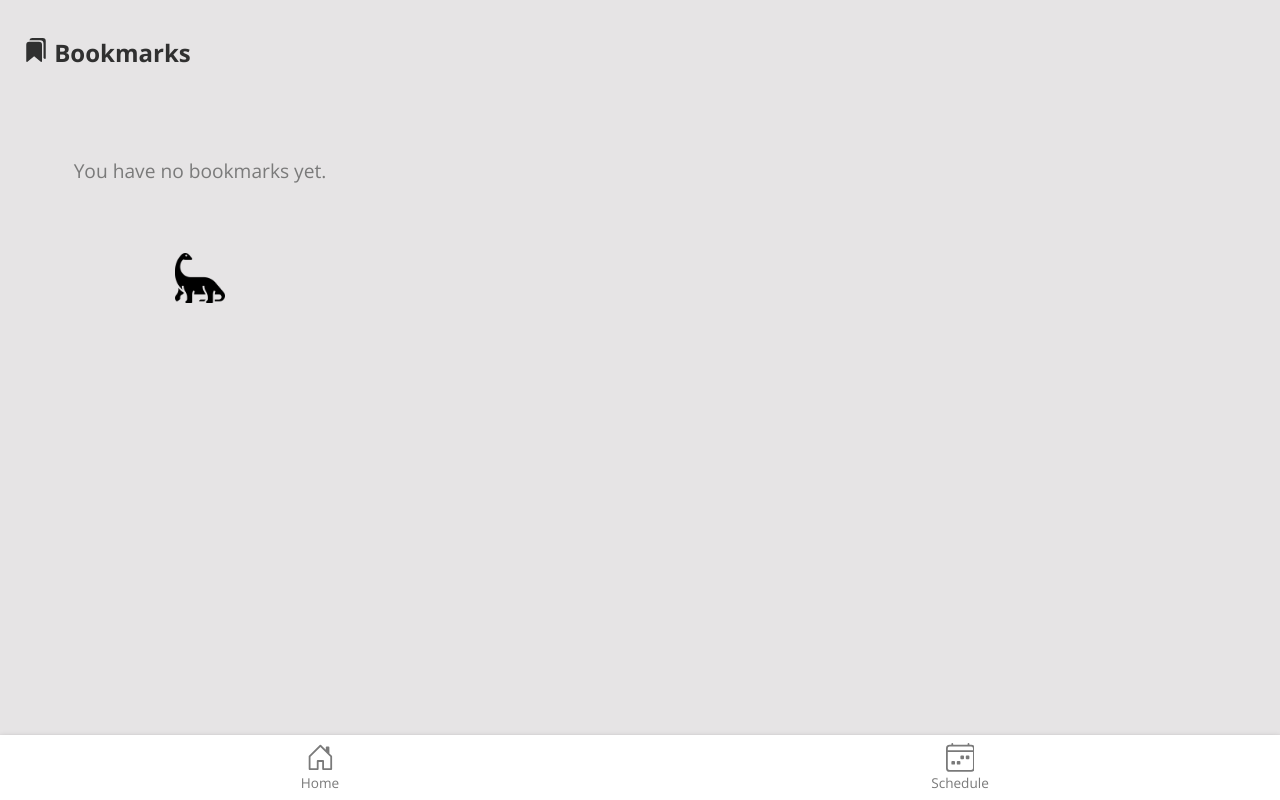
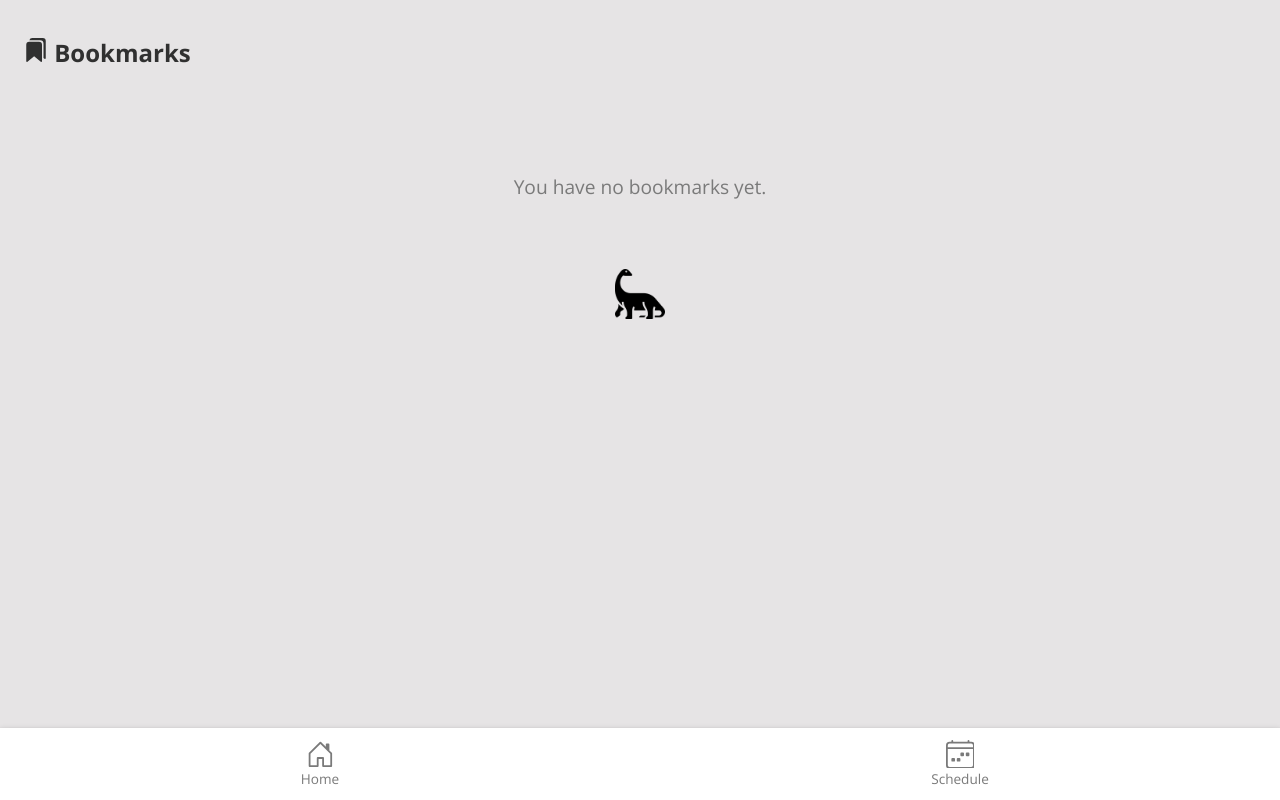
Before and after one commit to MeenaFoerderer/Capstone-project, a Next.js app: page /bookmarks in a window 1280 px wide. Built offline with nearby package versions, Linux system fonts and the light colour scheme.

Commit message:
rename components

```diff
--- a/components/FooterElements.js
+++ b/components/StyledFooter.js
@@ -7,18 +7,25 @@ import {
   BsJournalBookmarkFill,
   BsCalendar4Week,
 } from "react-icons/bs";
+import css from "styled-jsx/css";
 
 const FooterNav = styled.nav`
   background-color: #fff;
   box-shadow: rgba(0, 0, 0, 0.1) 0px 0px 5px 0px,
     rgba(0, 0, 0, 0.1) 0px 0px 1px 0px;
-  height: 65px;
+  height: 9vh;
   width: 100%;
   display: flex;
   position: fixed;
   bottom: 0;
   left: 0;
   right: 0;
+
+  ${({ variant }) =>
+    variant === "idPageFooter" &&
+    css`
+      height: 8.6vh;
+    `}
 `;
 
 const FooterLink = styled(Link)`
@@ -29,7 +36,7 @@ const FooterLink = styled(Link)`
   text-decoration: none;
   width: 100%;
   height: 100%;
-  padding: 5px 0;
+  padding: 0.3em 0;
 
   &:active:focus {
     background-color: #493843;
--- /dev/null
+++ b/components/StyledList.js
@@ -0,0 +1,11 @@
+import styled from "styled-components";
+
+const StyledList = styled.ul`
+  list-style: none;
+  width: 400px;
+  padding: 0;
+  margin: 4.5em 0 4em 0;
+  display: inline-block;
+`;
+
+export default StyledList;
--- /dev/null
+++ b/components/StyledMain.js
@@ -0,0 +1,10 @@
+import styled from "styled-components";
+
+const StyledMain = styled.main`
+  display: flex;
+  flex-direction: column;
+  align-items: center;
+  margin-top: 2em;
+`;
+
+export default StyledMain;
--- a/components/TalkCard.js
+++ b/components/TalkCard.js
@@ -1,6 +1,6 @@
 import styled from "styled-components";
 import Link from "next/link";
-import { BookmarkActive, BookmarkInactive } from "./BookmarkIcons";
+import { BookmarkActive, BookmarkInactive } from "./StyledBookmarks";
 import { normalizeRooms } from "../helpers/normalize";
 
 function TalkCard({ talk, onBookmarkToggle }) {
--- a/pages/bookmarks/index.js
+++ b/pages/bookmarks/index.js
@@ -1,22 +1,21 @@
 import styled from "styled-components";
 import TalkCard from "../../components/TalkCard";
+import StyledList from "../../components/StyledList";
+import StyledMain from "../../components/StyledMain";
 import { normalizeDate, normalizeRooms } from "../../helpers/normalize";
 import {
   FooterNav,
   FooterLink,
   LinkText,
   HomeIcon,
-  BookmarkIcon,
   CalendarIcon,
-} from "../../components/FooterElements";
+} from "../../components/StyledFooter";
 import { IoBookmarks } from "react-icons/io5";
 import Image from "next/image";
 
 function Bookmarks({
   talks,
   onBookmarkToggle,
-  date,
-  room,
   conferenceDays,
   conferenceRooms,
 }) {
@@ -28,8 +27,8 @@ function Bookmarks({
         </StyledTitle>
       </Header>
 
-      <main>
-        <TalkList>
+      <StyledMain>
+        <StyledList>
           {talks.map(
             (talk) =>
               talk.isBookmarked && (
@@ -53,8 +52,8 @@ function Bookmarks({
           ) : (
             ""
           )}
-        </TalkList>
-      </main>
+        </StyledList>
+      </StyledMain>
       <FooterNav>
         <FooterLink href={"/"}>
           <HomeIcon />
@@ -97,15 +96,6 @@ const PlaceHolderContainer = styled.div`
   align-items: center;
 `;
 
-const TalkList = styled.ul`
-  list-style: none;
-  width: 400px;
-  padding: 0;
-  margin-top: 5.5em;
-  margin-bottom: 4.5em;
-  display: inline-block;
-`;
-
 const PlaceholderText = styled.p`
   padding: 50px;
   text-align: center;
--- a/pages/index.js
+++ b/pages/index.js
@@ -50,7 +50,7 @@ function LandingPage({ conferenceDays, conferenceRooms }) {
 
 const StyledMain = styled.main`
   margin: 0 auto;
-  padding: 2em;
+  padding: 2em 0;
   width: 100vw;
   height: 100vh;
   display: flex;
```
Also changed, not shown: pages/[date]/[room]/index.js (+13 -27 lines), pages/[date]/[room]/talks/[id].js (+4 -8 lines), components/StyledBookmarks.js (renamed from components/BookmarkIcons.js).
